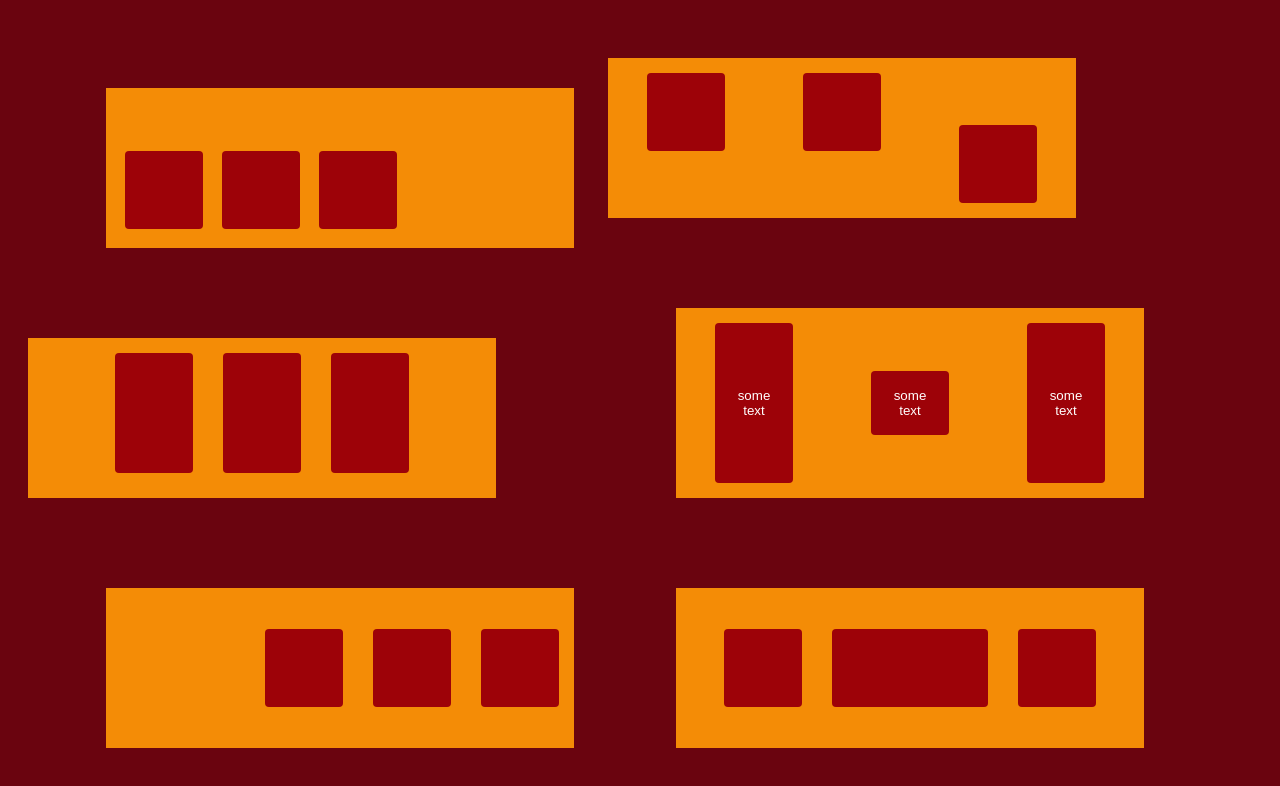
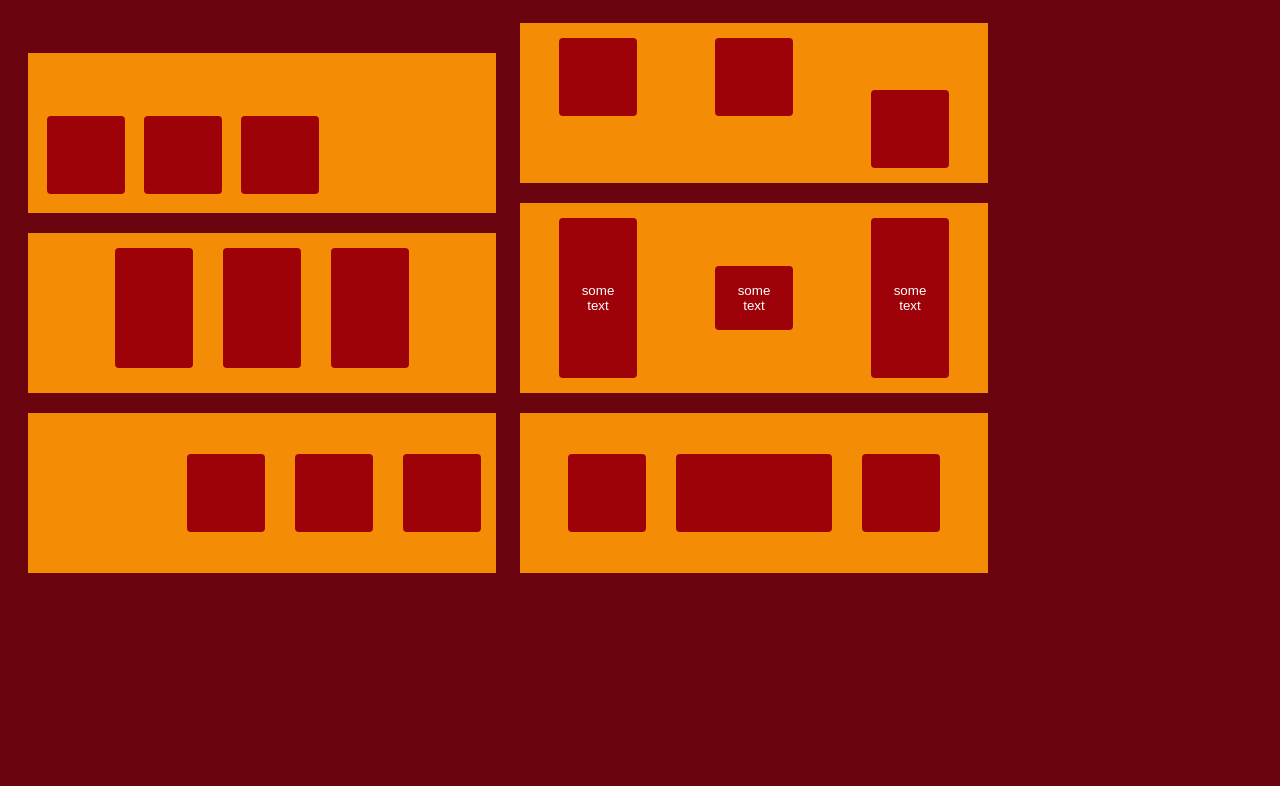
Before and after one commit to Allano256/flexbox-and-bem, a plain HTML site: page index.html in a window 1280 px wide. Drawn offline with Linux system fonts and the light colour scheme.

Commit message:
changed css section!

```diff
--- a/styles/index.css
+++ b/styles/index.css
@@ -4,6 +4,8 @@ body {
 }
 section {
     display:inline-block;
+    align-items: center;
+    justify-content: center;
 }
 button  {
     color: white;
@@ -17,8 +19,8 @@ button  {
     background-color:#F48C06;
     width: 468px;
     height:160px;
-    margin-left: 98px;
-    margin-top: 80px;
+    margin-left: 20px;
+    margin-top: 20px;
     display: flex;
    align-items: flex-end;
 
@@ -39,7 +41,7 @@ button  {
     width: 468px;
     height:160px;
     margin-left: 20px;
-    margin-top: 90px;
+    margin-top: 20px;
     display: flex;
     justify-content: center;
 }
@@ -56,8 +58,8 @@ button  {
      background-color:#F48C06;
     width: 468px;
     height:160px;
-    margin-left: 98px;
-    margin-top: 90px;
+    margin-left: 20px;
+    margin-top: 20px;
     display: flex;
     justify-content: flex-end;
     align-items: center;
@@ -78,7 +80,7 @@ button  {
     background-color:#F48C06;
     width: 468px;
     height:160px;
-    margin-left: 30px;
+    margin-left: 20px;
     margin-top: 15px;
     margin-bottom: 15px;
     display: flex;
@@ -104,8 +106,8 @@ button  {
     background-color:#F48C06;
     width: 468px;
     height:160px;
-    margin-left: 98px;
-    margin-top: 90px;
+    margin-left: 20px;
+    margin-top: 20px;
     padding-top: 15px;
     padding-bottom: 15px;
     display: flex;
@@ -135,8 +137,8 @@ button  {
 .box-items { background-color:#F48C06;
     width: 468px;
     height:160px;
-    margin-left: 98px;
-    margin-top: 90px;
+    margin-left: 20px;
+    margin-top: 20px;
     display: flex;
     align-items: center;
     justify-content: center;
```
